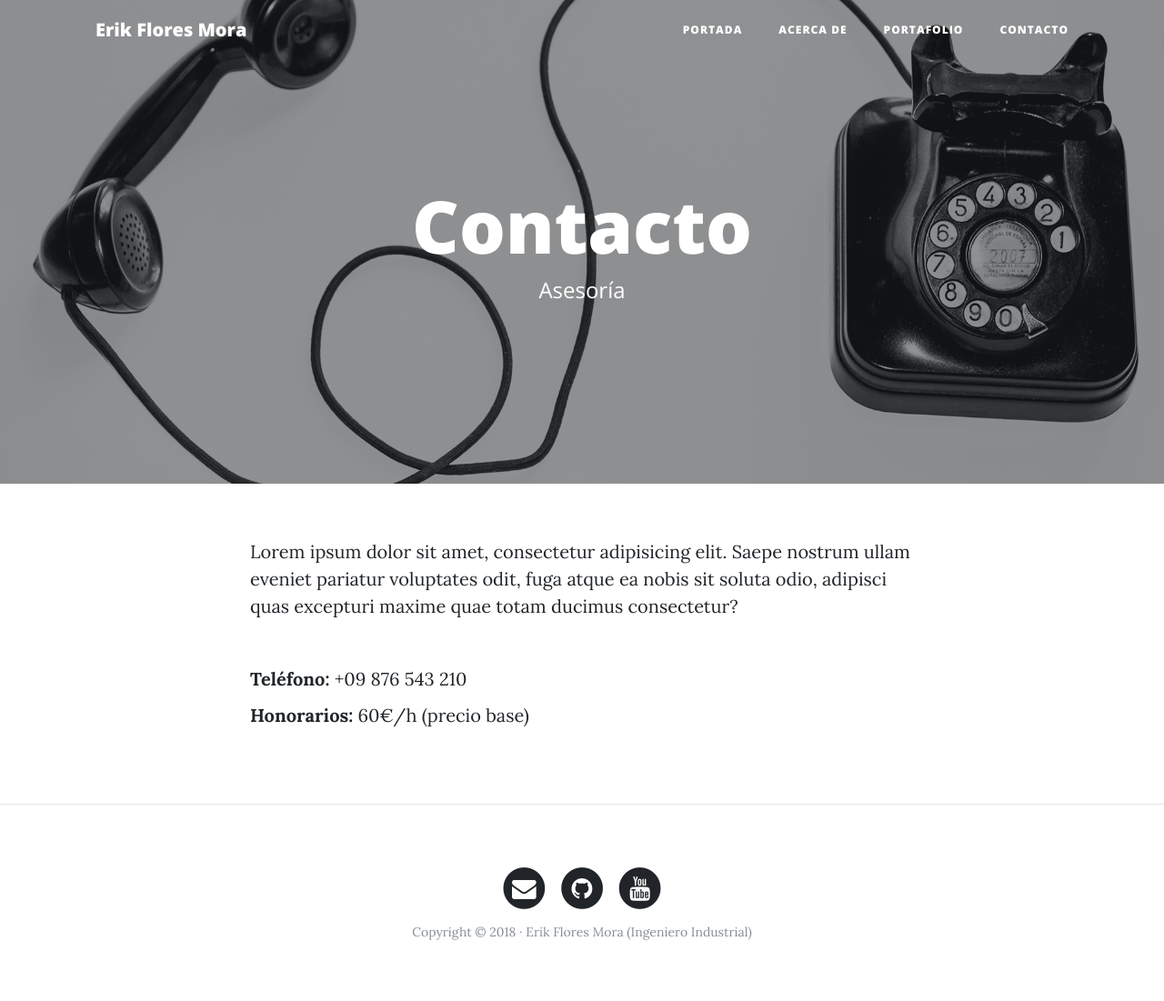
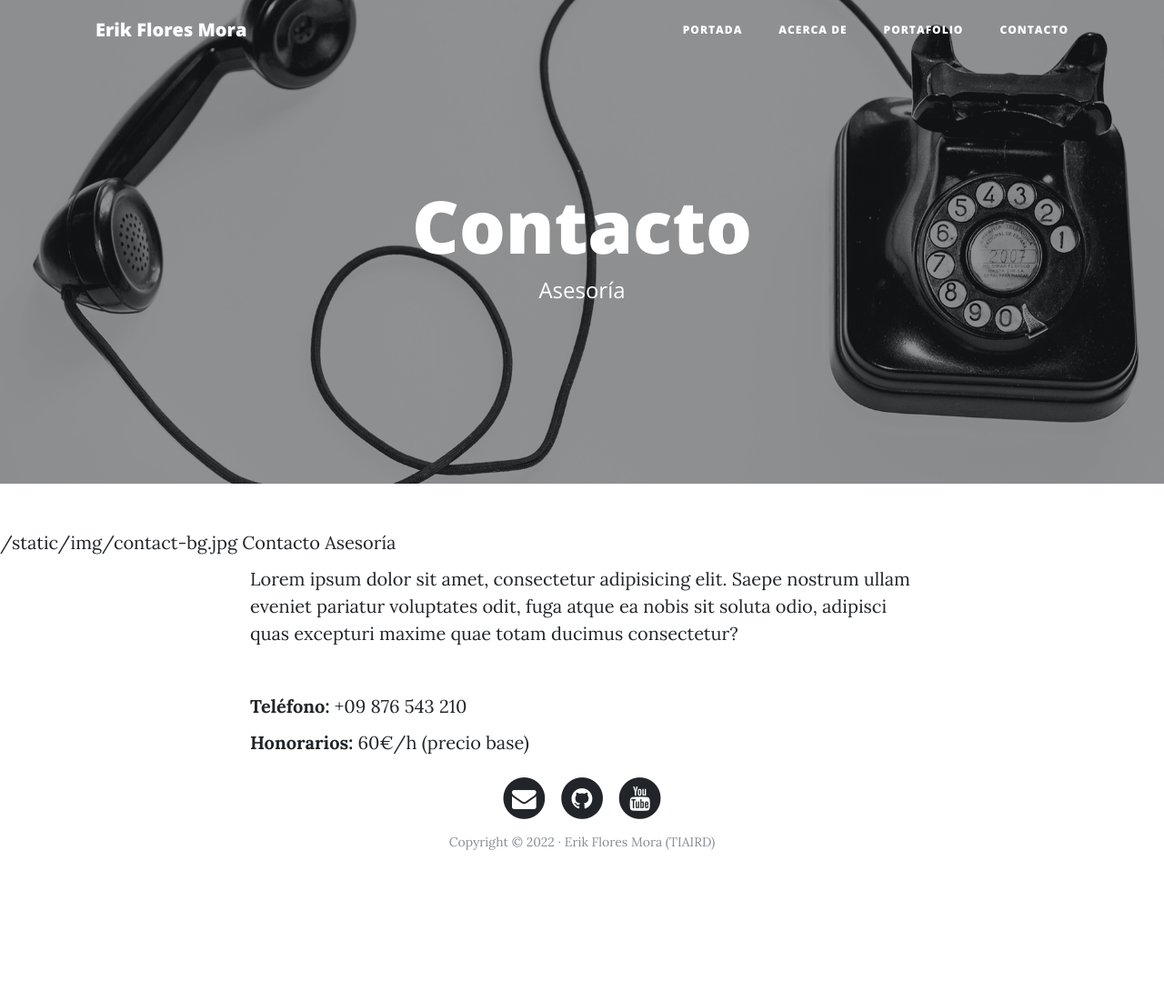
Before and after one commit to floresM25/web_Personal, a Flask app: page /contact in a window 1280 px wide. Shown: the whole page at 91% size. After the commit the page ends 935 px from the top, so only its background shows below. Run offline with Flask 2, Linux system fonts and the light colour scheme; some libraries are stand-ins or nearby versions.

Commit message:
edicion 5

```diff
--- a/web_Personal/templates/base.html
+++ b/web_Personal/templates/base.html
@@ -54,6 +54,23 @@
       </div>
     </nav>
 
+
+     <!-- Cabecera -->
+     <header class="masthead" style="background-image: url('{% block header_img %}{% endblock %}')"
+     >
+      <div class="overlay"></div>
+      <div class="container">
+        <div class="row">
+          <div class="col-lg-8 col-md-10 mx-auto">
+            <div class="site-heading">
+              <h1>{% block header_title %}{% endblock %}</h1>
+              <span class="subheading">{% block header_sub %}{% endblock %}</span>
+            </div>
+          </div>
+        </div>
+      </div>
+    </header>
+
     {% block content %}
     {% endblock %}
      <!-- Pié de página -->
@@ -87,7 +104,7 @@
                   </a>
                 </li>
               </ul>
-              <p class="copyright text-muted">Copyright &copy; 2018 · Erik Flores Mora (Ingeniero Industrial) </p>
+              <p class="copyright text-muted">Copyright &copy; 2022 · Erik Flores Mora (TIAIRD) </p>
             </div>
           </div>
         </div>
--- a/web_Personal/templates/contact.html
+++ b/web_Personal/templates/contact.html
@@ -4,20 +4,12 @@
 
 {% block content%}
 
-    <!-- Cabecera -->
-    <header class="masthead" style="background-image: url('img/contact-bg.jpg')">
-      <div class="overlay"></div>
-      <div class="container">
-        <div class="row">
-          <div class="col-lg-8 col-md-10 mx-auto">
-            <div class="site-heading">
-              <h1>Contacto</h1>
-              <span class="subheading">Asesoría</span>
-            </div>
-          </div>
-        </div>
-      </div>
-    </header>
+
+
+{% block header_img %}{{ url_for('static', filename='img/contact-bg.jpg' ) }}{% endblock %}
+{% block header_title %} Contacto {% endblock %}
+{% block header_sub %} Asesoría {% endblock %}
+
 
     <!-- Contenido Principal -->
     <div class="container">
@@ -31,6 +23,6 @@
       </div>
     </div>
 
-    <hr>
+
 
 {% endblock %}
```
Also changed, not shown: web_Personal/templates/about.html (+8 -15 lines), web_Personal/templates/index.html (+6 -15 lines), web_Personal/templates/portfolio.html (+6 -14 lines).
